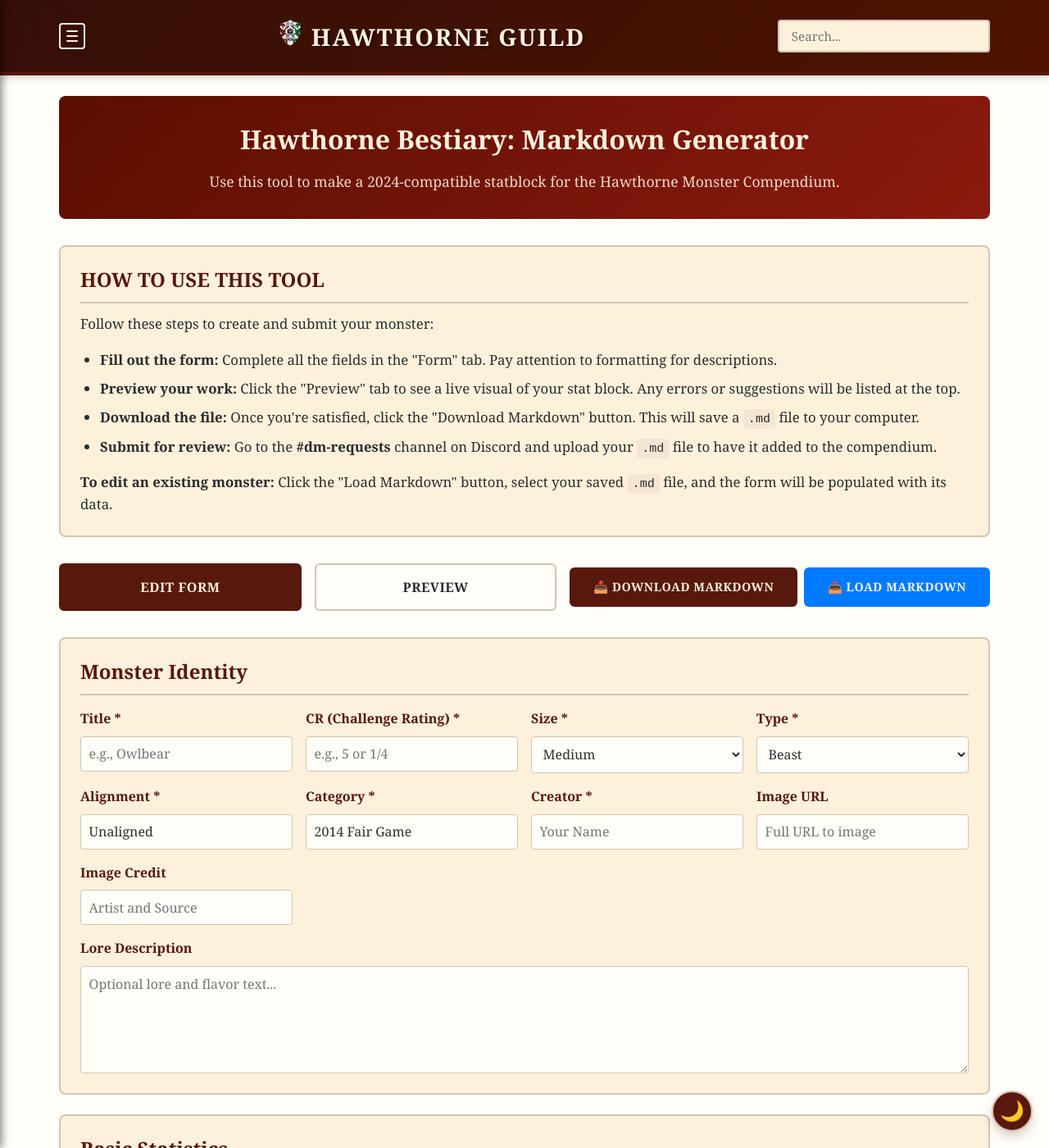
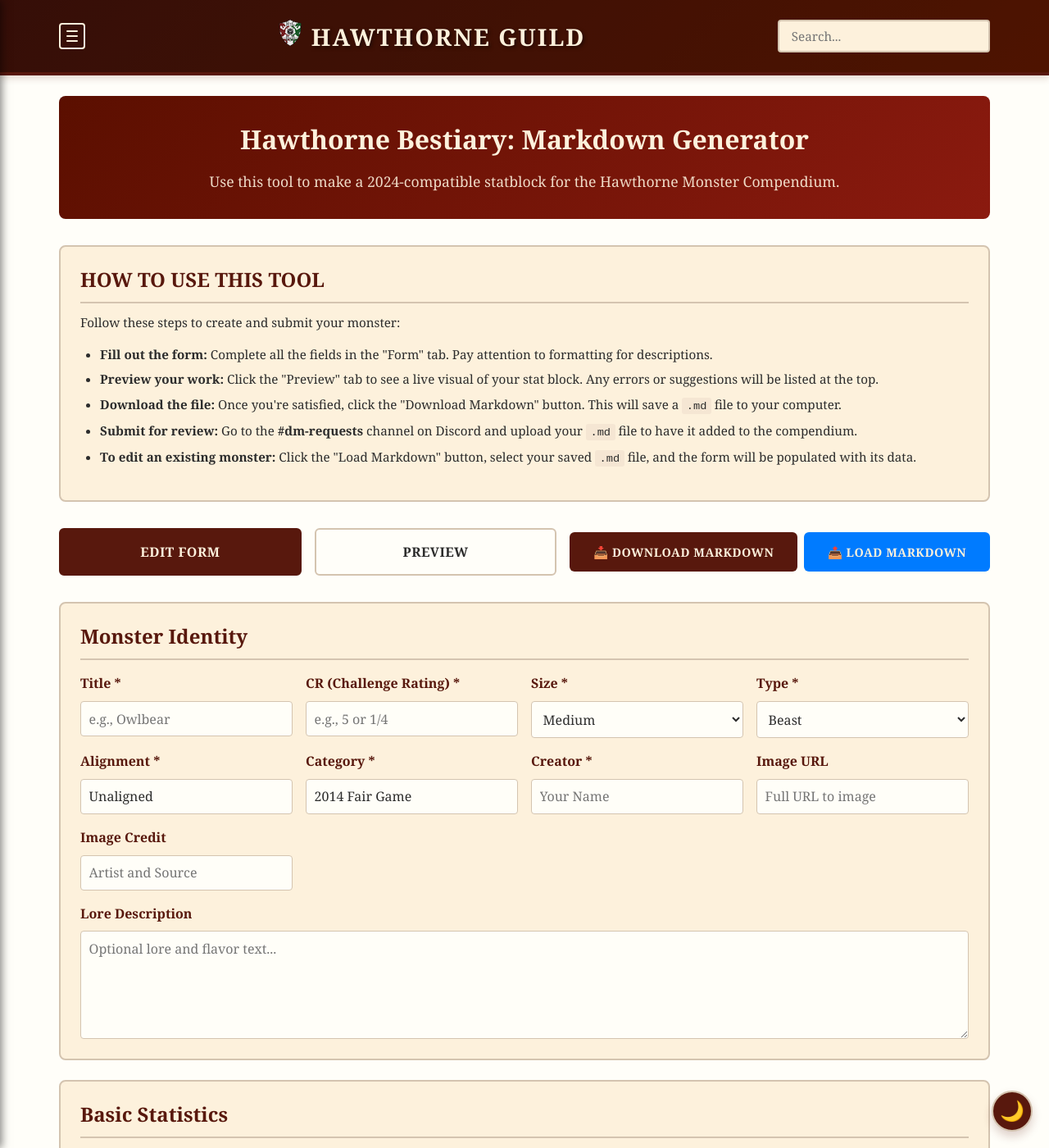
Before and after one commit to coconutswallow/Guides, a Jekyll site: the page built from monster-compendium/generator.html, in a window 1280 px wide and 1400 px high. Shown: the whole window at 82% size. Built offline with Jekyll 4.4.1, drawn with Linux system fonts in a browser that asks for light colours; comment, search, counter and statistics services are not loaded.

Commit message:
generator fix

```diff
--- a/assets/css/generator.css
+++ b/assets/css/generator.css
@@ -108,8 +108,8 @@
 .generator-instructions p,
 .generator-instructions li {
   color: var(--color-text);
-  font-size: 1.05em;
-  line-height: 1.6;
+  font-size: 0.95em;
+  line-height: 1.5;
   transition: color 0.3s ease;
 }
 
--- a/monster-compendium/generator.html
+++ b/monster-compendium/generator.html
@@ -17,8 +17,9 @@
             <li><strong>Preview your work:</strong> Click the "Preview" tab to see a live visual of your stat block. Any errors or suggestions will be listed at the top.</li>
             <li><strong>Download the file:</strong> Once you're satisfied, click the "Download Markdown" button. This will save a <code>.md</code> file to your computer.</li>
             <li><strong>Submit for review:</strong> Go to the <strong>#dm-requests</strong> channel on Discord and upload your <code>.md</code> file to have it added to the compendium.</li>
+            <li><strong>To edit an existing monster:</strong> Click the "Load Markdown" button, select your saved <code>.md</code> file, and the form will be populated with its data.</li>
         </ul>
-        <p><strong>To edit an existing monster:</strong> Click the "Load Markdown" button, select your saved <code>.md</code> file, and the form will be populated with its data.</p>
+
     </div>
     <div id="generator-app">
         <div style="text-align: center; padding: 20px;">Loading generator...</div>
```
